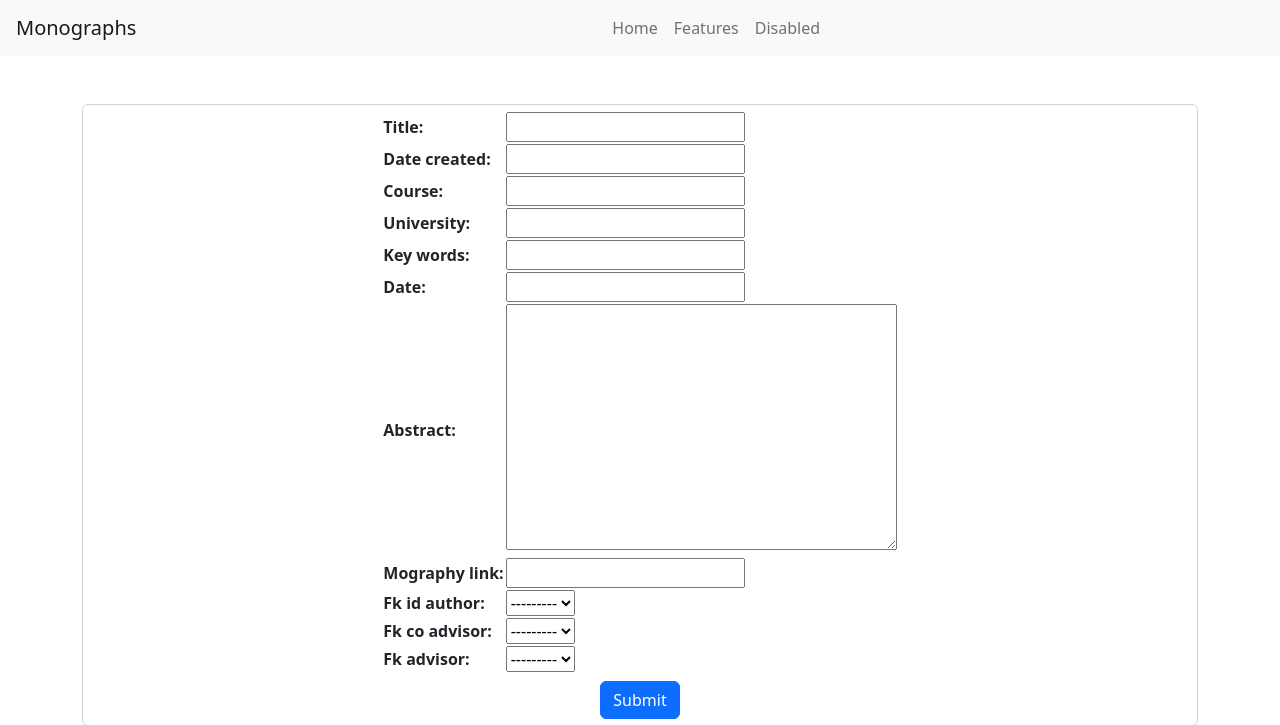
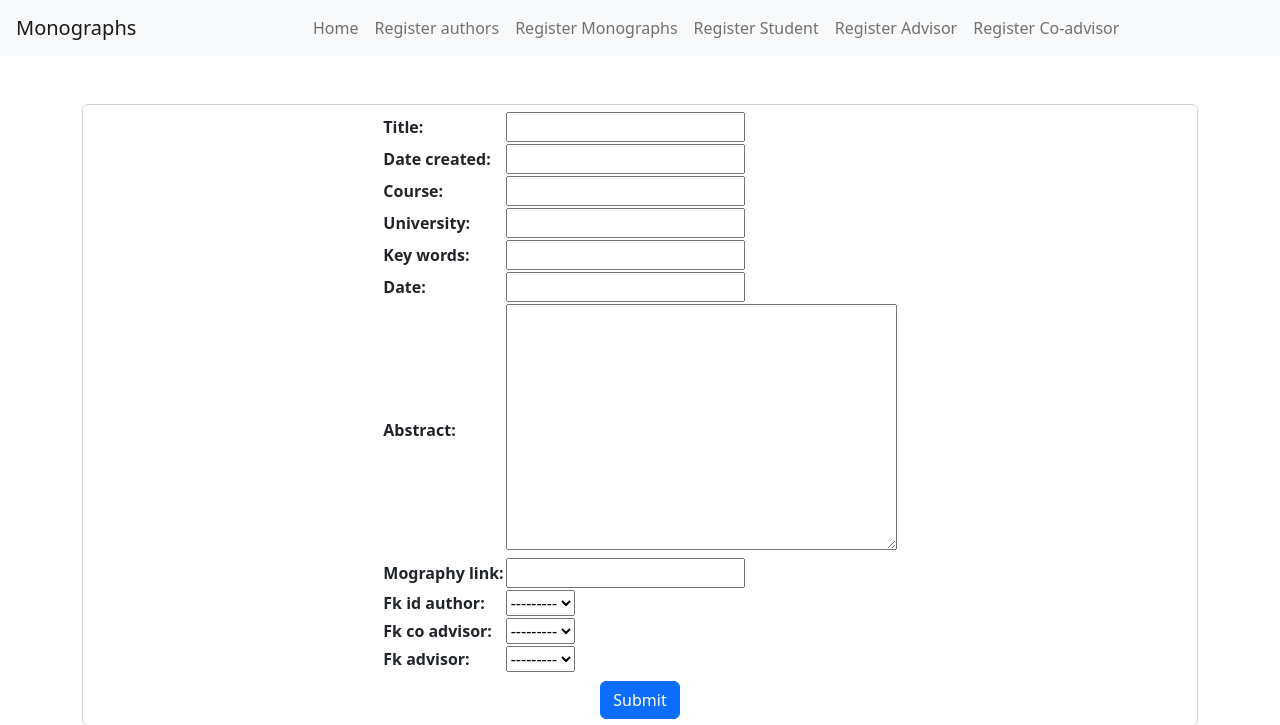
Before and after one commit to KarolAz22/API-Trabalho-de-Sistemas-Distribuidos, a Django app: page /records/register-monograph/ in a window 1280 px wide. Shown: the top 725 px of the page. Run offline with Django 4.2, Linux system fonts and the light colour scheme; data that the repository does not hold is empty.

Commit message:
adicionando os links na navbar

```diff
--- a/pages/urls.py
+++ b/pages/urls.py
@@ -3,7 +3,7 @@ from django.urls import path
 from . import views
 
 urlpatterns = [
-    path('home/', views.home, name='home'),
+    path('', views.home, name='home'),
     path('search', views.search, name='search'),
     path('details/<int:pk>', views.details, name='details'),
     path('delete/<int:pk>', views.delete, name='delete'),
--- a/projeto1/settings.py
+++ b/projeto1/settings.py
@@ -78,9 +78,9 @@ WSGI_APPLICATION = 'projeto1.wsgi.application'
 DATABASES = {
     'default': {
         'ENGINE': 'django.db.backends.postgresql',
-        'NAME': 'BD_SD',
+        'NAME': 'projeto1',
         'USER': 'postgres',
-        'PASSWORD': 'devinhos123',
+        'PASSWORD': 'teste',
         'HOST':'localhost',
         'PORT': 5432,
     }
--- a/projeto1/urls.py
+++ b/projeto1/urls.py
@@ -19,5 +19,5 @@ from django.urls import path, include
 urlpatterns = [
     path('admin/', admin.site.urls),
     path('records/', include('records.urls')),
-    path('pages/', include('pages.urls'))
+    path('', include('pages.urls'))
 ]
--- a/templates/static/base.html
+++ b/templates/static/base.html
@@ -11,20 +11,29 @@
   <body>
 
     <nav class="navbar navbar-expand-lg navbar-light bg-light">
-      <a class="navbar-brand mx-3" href="#">Monographs</a>
+      <a class="navbar-brand mx-3" href="{%url 'show-all-monographs'%}">Monographs</a>
       <button class="navbar-toggler" type="button" data-toggle="collapse" data-target="#navbarNav" aria-controls="navbarNav" aria-expanded="false" aria-label="Toggle navigation">
         <span class="navbar-toggler-icon"></span>
       </button>
       <div class="collapse navbar-collapse d-flex justify-content-around" id="navbarNav">
         <ul class="navbar-nav">
           <li class="nav-item active">
-            <a class="nav-link" href="#">Home</a>
+            <a class="nav-link" href="{%url 'home'%}">Home</a>
           </li>
           <li class="nav-item">
-            <a class="nav-link" href="#">Features</a>
+            <a class="nav-link" href="{% url 'register-authors'%}">Register authors</a>
           </li>
           <li class="nav-item">
-            <a class="nav-link" href="#">Disabled</a>
+            <a class="nav-link" href="{%url 'register-monograph'%}">Register Monographs</a>
+          </li>
+          <li class="nav-item">
+            <a class="nav-link" href="{%url 'register-student'%}">Register Student</a>
+          </li>
+          <li class="nav-item">
+            <a class="nav-link" href="{%url 'register-advisor'%}">Register Advisor</a>
+          </li>
+          <li class="nav-item">
+            <a class="nav-link" href="{%url 'register-co-advisor'%}">Register Co-advisor</a>
           </li>
         </ul>
       </div>
```
Also changed, not shown: records/migrations/0005_alter_monograph_fk_advisor.py (added).
